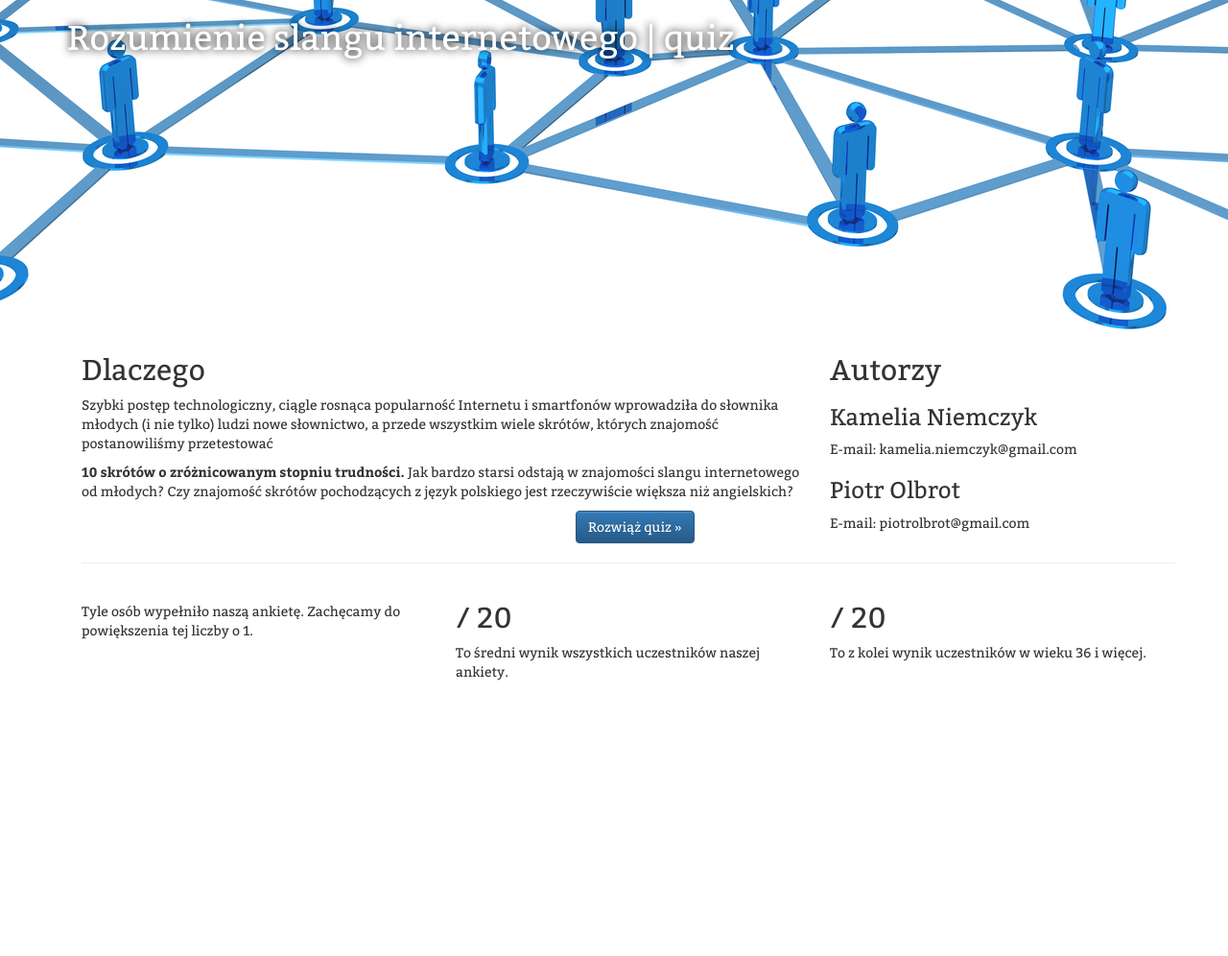
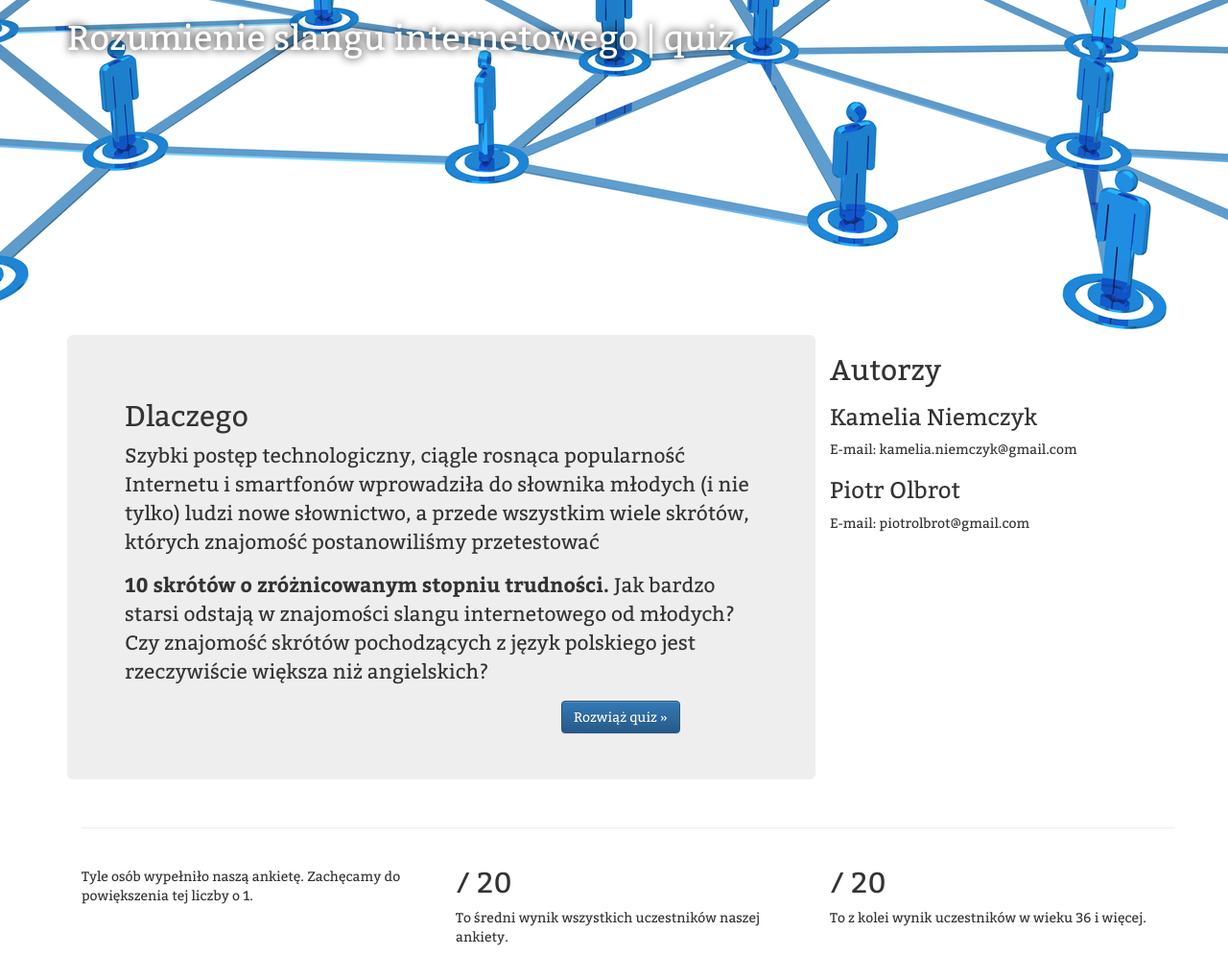
Before and after one commit to kniem/ankieta, a Flask app: template templates/welcome.html in a window 1280 px wide. Shown: the part 51-1047 px from the top of the page at 96% size. Before the commit the page ends 760 px from the top, so only its background shows below. Run offline with Flask 2, Linux system fonts and the light colour scheme; the template is opened without the code that fills it, so the values that code supplies are empty; some libraries are stand-ins or nearby versions.

Commit message:
final touches pt 2

```diff
--- a/templates/welcome.html
+++ b/templates/welcome.html
@@ -10,7 +10,7 @@
     <div class="container">
 
         <div class="row">
-            <div class="col-sm-8">
+            <div class="col-sm-8 jumbotron">
                 <h2>Dlaczego</h2>
                 <p>Szybki postęp technologiczny, ciągle rosnąca popularność Internetu i smartfonów wprowadziła do słownika młodych (i nie tylko) ludzi nowe słownictwo, a przede wszystkim wiele skrótów, których znajomość postanowiliśmy przetestować</p>
                 <p><strong>10 skrótów o zróżnicowanym stopniu trudności.</strong> Jak bardzo starsi odstają w znajomości slangu internetowego od młodych? Czy znajomość skrótów pochodzących z język polskiego jest rzeczywiście większa niż angielskich?</p>
```
